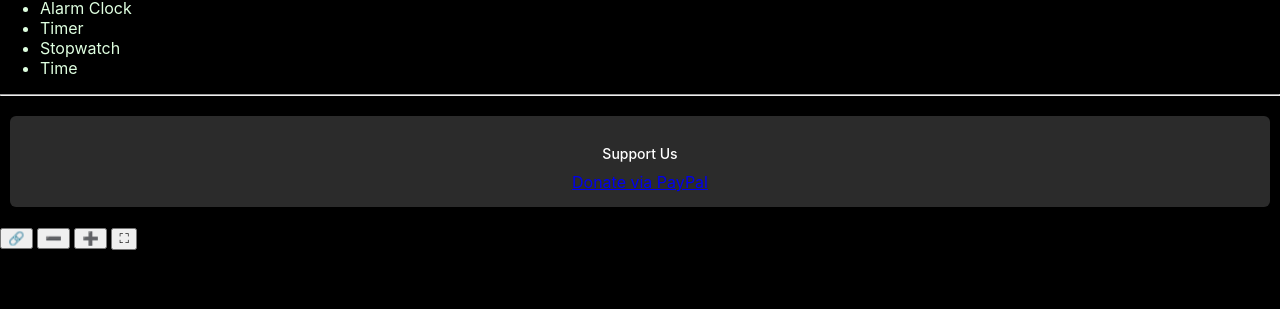
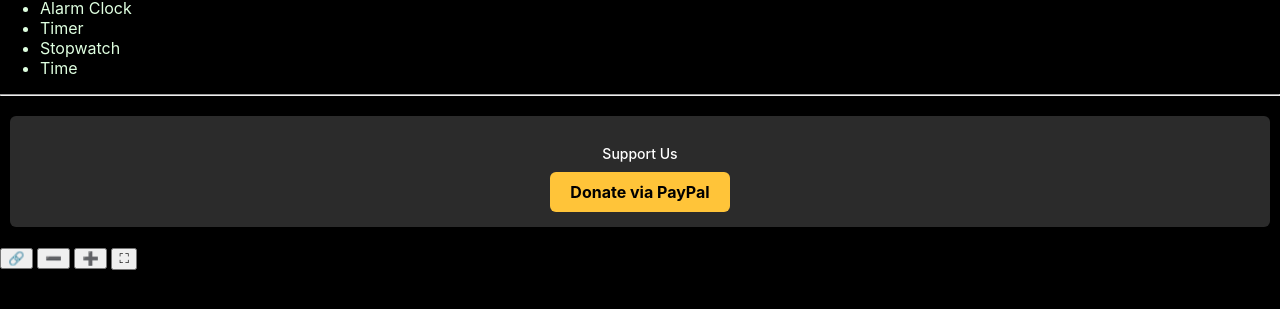
Before and after one commit to Bea4u/vclock.com, a plain HTML site: page index.html in a window 1280 px wide. Shown: the part 139-448 px from the top of the page. Drawn offline with Linux system fonts and the light colour scheme.

Commit message:
Update style.css

```diff
--- a/style.css
+++ b/style.css
@@ -112,3 +112,18 @@ body{
   display: flex;
   justify-content: center;
 }
+/* PayPal Donate Button Style */
+.donate-link {
+  display: inline-block;
+  padding: 10px 20px;
+  background: #ffc439;
+  color: #000;
+  text-decoration: none;
+  border-radius: 6px;
+  font-weight: bold;
+  transition: background 0.3s ease;
+}
+
+.donate-link:hover {
+  background: #f7b600;
+}
```
